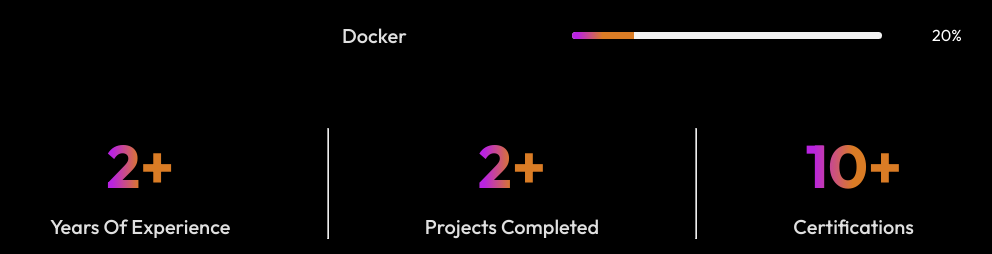
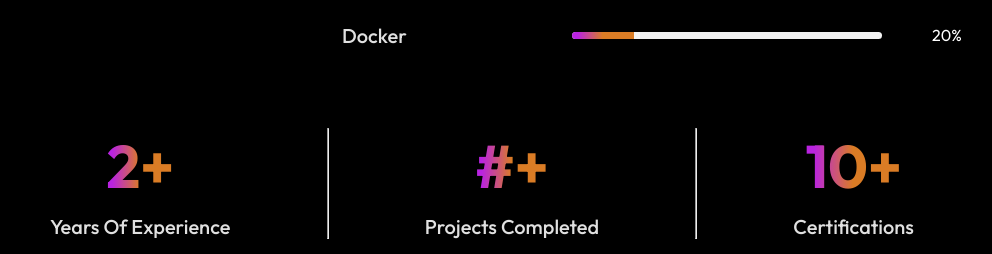
Before and after one commit to varshaalate/Portfolio, a React (Create React App) app: page / in a window 1280 px wide. Shown: the part 2267-2521 px from the top of the page, without its empty margins (158-1150 px from the left). Built offline with nearby package versions, Linux system fonts and the light colour scheme.

Commit message:
Updated CV and Projects

```diff
--- a/src/Components/About/about.jsx
+++ b/src/Components/About/about.jsx
@@ -174,7 +174,7 @@ const about = () => {
                 </div>
                 <hr />
                 <div className="aboutachievements">
-                    <h1>2+</h1>
+                    <h1>#+</h1>
                     <p>Projects Completed</p>
                 </div>
                 <hr />
```
Also changed, not shown: 2 other files (tests, documents, lock files or other folders).
